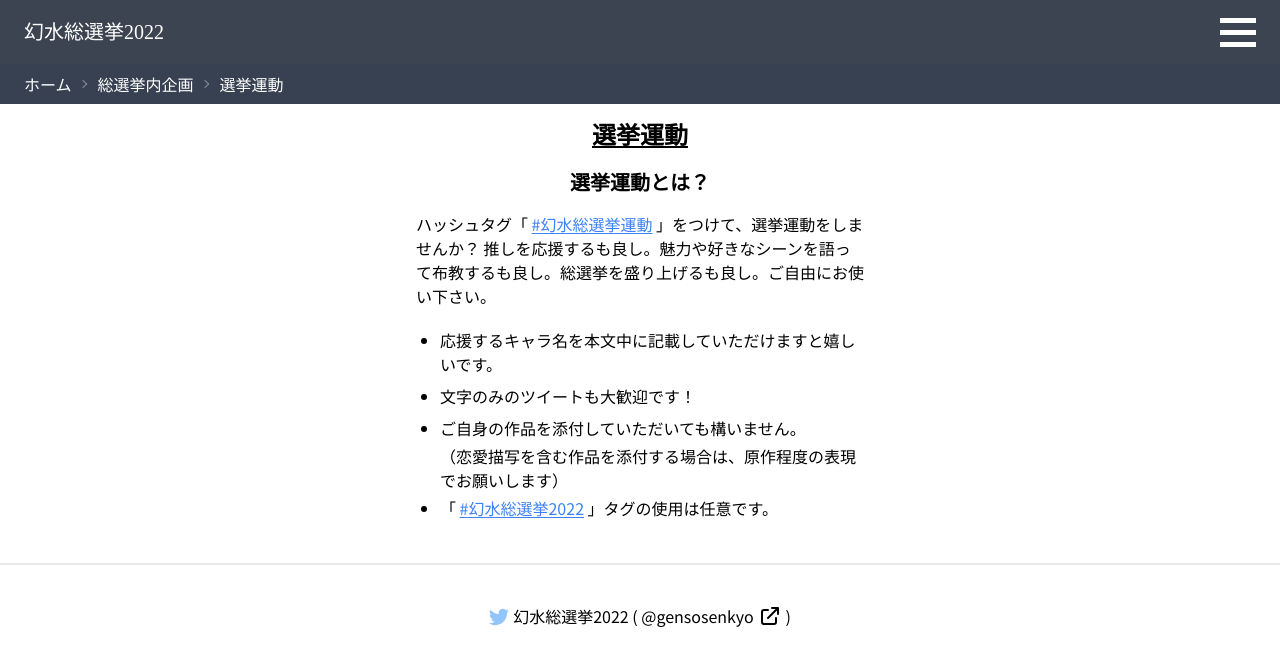
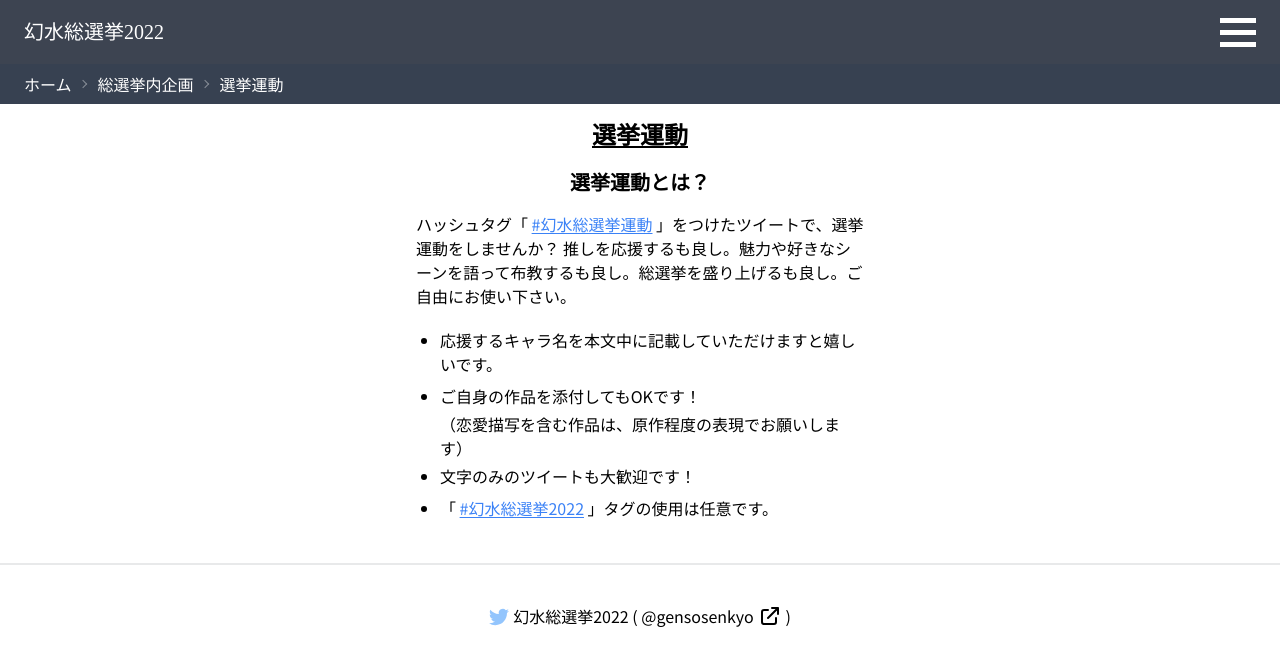
Before and after one commit to true-runes/suikoden-election-2022-frontend, a Next.js app: page /events-in-event/election-campaign in a window 1280 px wide. Shown: the top 666 px of the page. Built offline with nearby package versions, Linux system fonts and the light colour scheme; no server answers; a web font is replaced by a local one.

Commit message:
fix: 🐛 20220515夜リリースに向けて細かいテキストを推敲した (#254)

```diff
--- a/pages/events-in-event/election-campaign.tsx
+++ b/pages/events-in-event/election-campaign.tsx
@@ -46,18 +46,16 @@ const ElectionCampaign: NextPage = () => {
                   >
                     #幻水総選挙運動
                   </a>{' '}
-                  」をつけて、選挙運動をしませんか？
+                  」をつけたツイートで、選挙運動をしませんか？
                   推しを応援するも良し。魅力や好きなシーンを語って布教するも良し。総選挙を盛り上げるも良し。ご自由にお使い下さい。
                 </div>
                 <ul className="list-disc pl-6 pr-2">
                   <li className="py-1">
                     応援するキャラ名を本文中に記載していただけますと嬉しいです。
                   </li>
+                  <li className="py-1">ご自身の作品を添付してもOKです！</li>
+                  （恋愛描写を含む作品は、原作程度の表現でお願いします）
                   <li className="py-1">文字のみのツイートも大歓迎です！</li>
-                  <li className="py-1">
-                    ご自身の作品を添付していただいても構いません。
-                  </li>
-                  （恋愛描写を含む作品を添付する場合は、原作程度の表現でお願いします）
                   <li className="py-1">
                     「{' '}
                     <a
```
